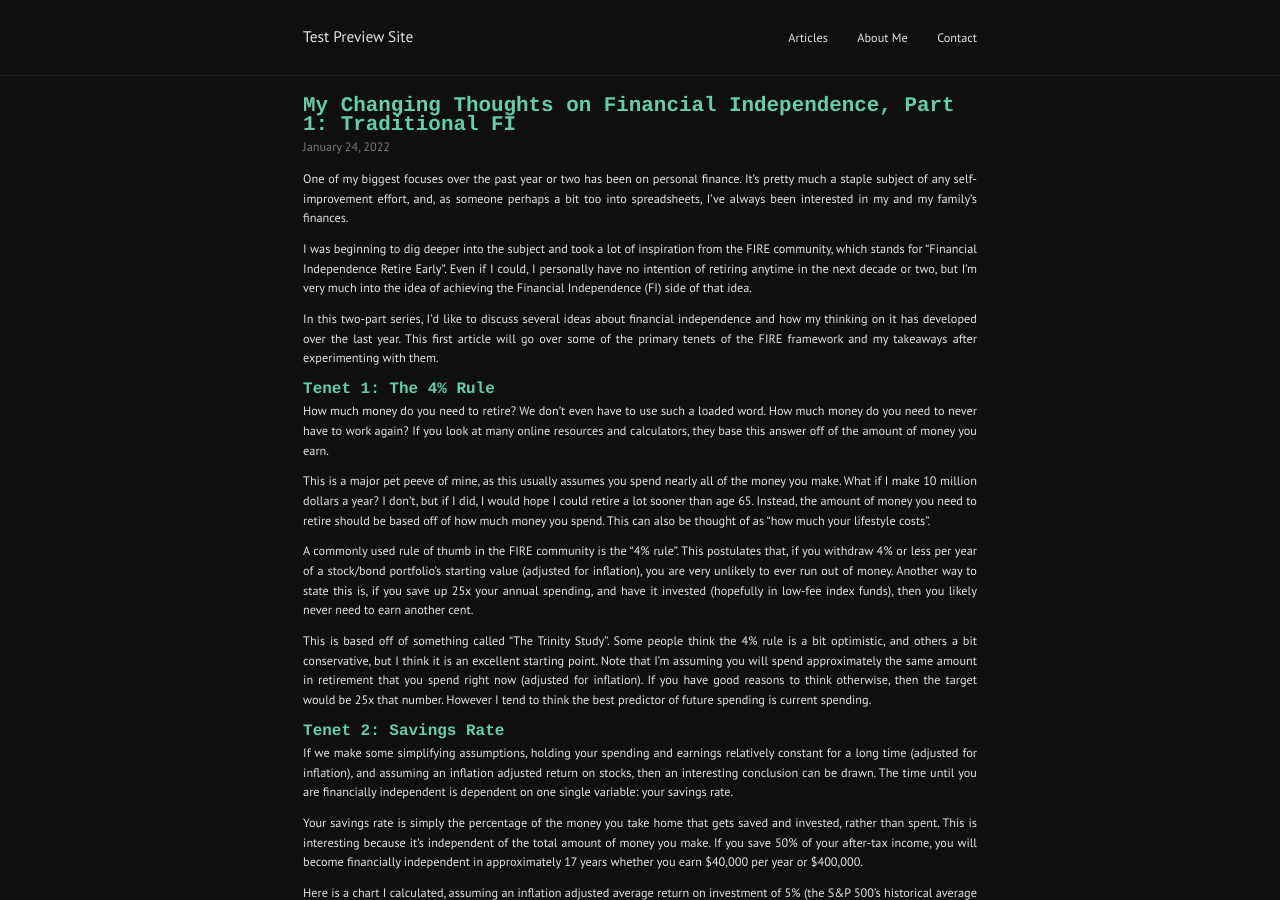
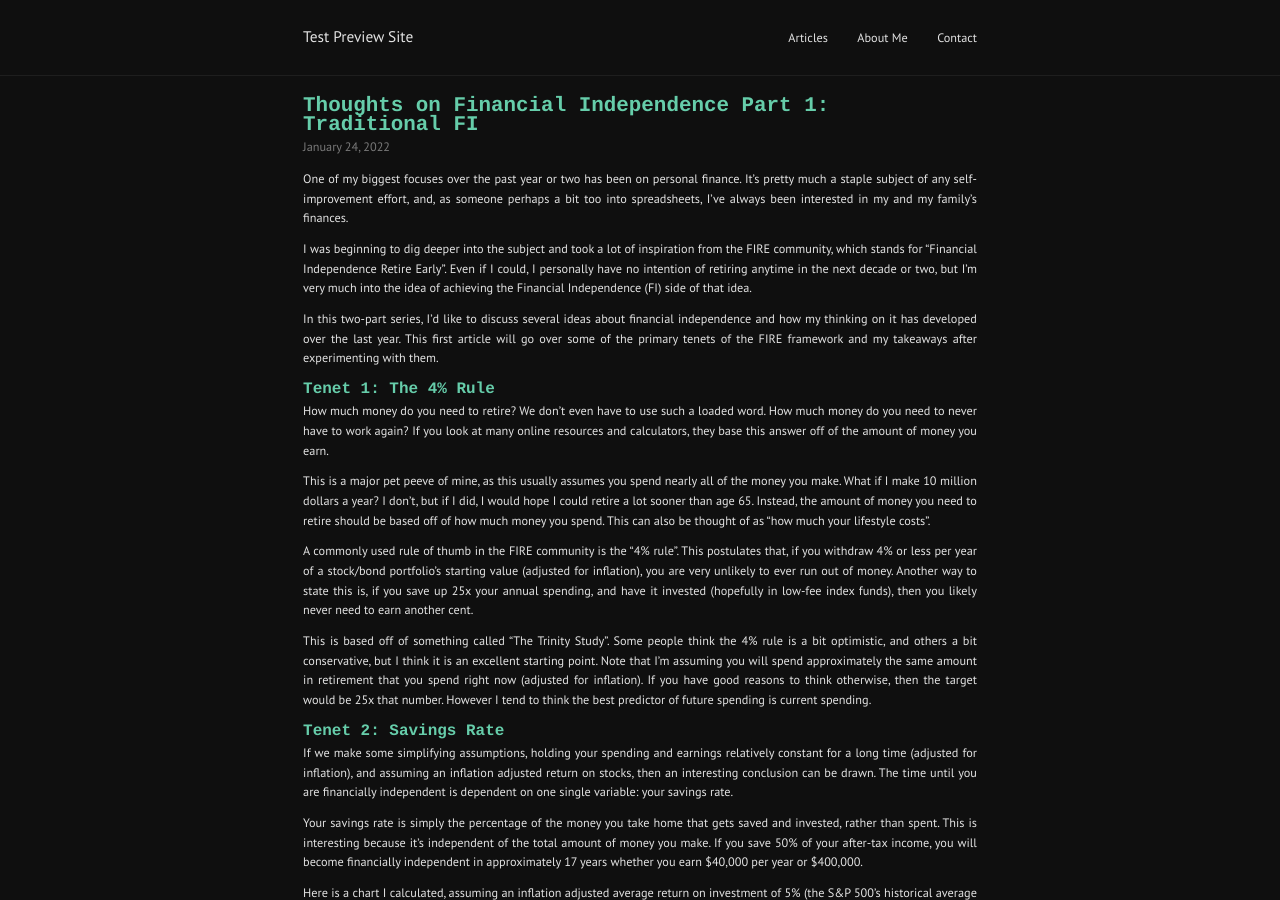
Before and after one commit to labeattie/testpreviewsite, a Jekyll site: the page built from _posts/2022-01-24-thoughts-on-fi-pt1.md, in a window 1280 px wide and 900 px high. Built offline with Jekyll 4.4.1, drawn with Linux system fonts in a browser that asks for light colours.

Commit message:
title change

```diff
--- a/_posts/2022-01-24-thoughts-on-fi-pt1.md
+++ b/_posts/2022-01-24-thoughts-on-fi-pt1.md
@@ -1,5 +1,5 @@
 ---
-title: "My Changing Thoughts on Financial Independence, Part 1: Traditional FI"
+title: "Thoughts on Financial Independence Part 1: Traditional FI"
 mathjax: true
 layout: post
 categories: finance
@@ -46,7 +46,7 @@ However, I was more than inspired enough to start tracking my expenses thoroughl
 
 This improved our savings rate, but I found it far more difficult than I expected to achieve 50% or more. As a result, we're probably still something like 10-15 years from financial independence.
 
-## Why FI
+## Why FI?
 You might ask why I'm so enamored with the idea of financial independence if I don't have a desire to quit working as soon as possible. This is a fair question, and I have 3 main points as answers.
 
 First, I just want to do an impressive job managing our personal finances. I don't want to sacrifice things that are important to me and my family along the way, but if being intentional with our spending can leave us wealthy down the line, I think that sounds well worth it.
```
